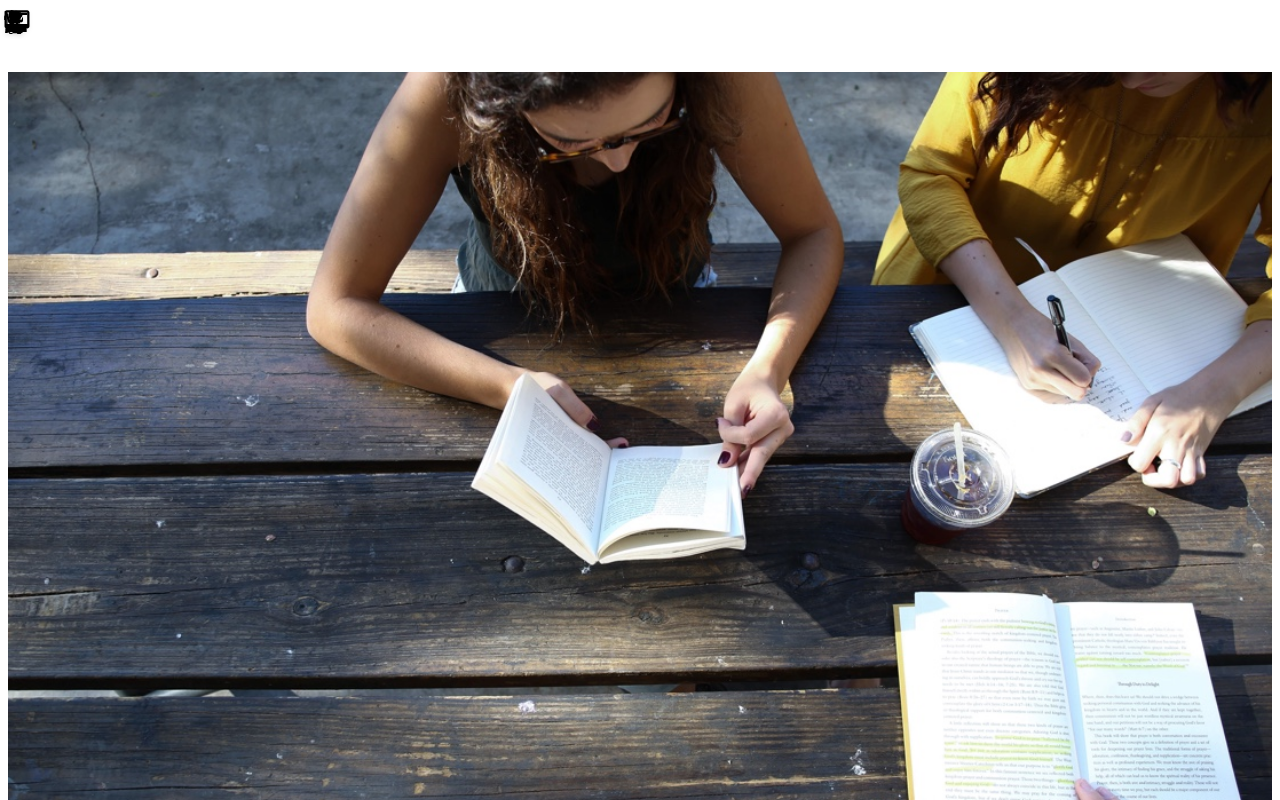
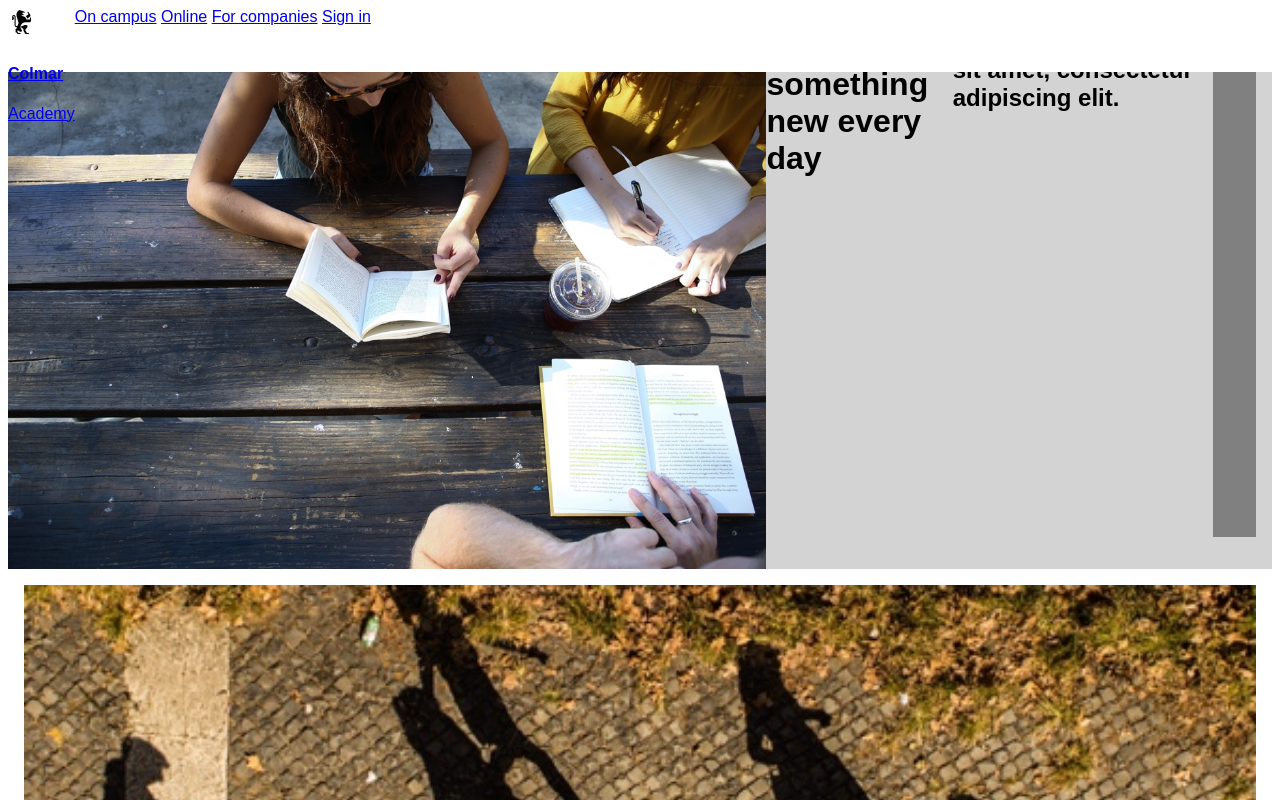
Before and after one commit to ce-real/capstone, a plain HTML site: page index.html in a window 1280 px wide. Shown: the top 800 px of the page. Drawn offline with Linux system fonts and the light colour scheme.

Commit message:
started desktop version

```diff
--- a/index.html
+++ b/index.html
@@ -9,6 +9,7 @@
   <body>
     <header>
       <nav>
+        <div id="mobile-nav">
           <a href="#home"><img src="./resources/images/ic-logo.svg"
               alt="Colmar Academy's lion logo." /></a>
           <a href="#campus"><img src="./resources/images/ic-on-campus.svg"
@@ -17,6 +18,20 @@
               alt="A computer icon." /></a>
           <a href="#login"><img src="./resources/images/ic-login.svg"
               alt="A person icon." /></a>
+        </div>
+        <div id="desktop-nav">
+          <div class="left">
+            <a href="#home"><img src="./resources/images/ic-logo.svg"
+              alt="Colmar Academy's lion logo." /><h4>Colmar</h4><p>Academy</p></a>
+          </div>
+          <div class="right">
+            <a href="#campus">On campus</a>
+            <a href="#classes">Online</a>
+            <a href="#companies">For companies</a>
+            <a href="#login">Sign in</a>
+          </div>
+        </div>
+      </nav>
     </header>
     <div class="learn">
       <img src="./resources/images/banner.jpg"
--- a/resources/css/style.css
+++ b/resources/css/style.css
@@ -6,40 +6,56 @@ html{
   font-family: Arial;
 }
 
+.article{
+  display: none;
+}
+
 nav{
   display: flex;
   height: 4rem;
   width: 100%;
-  position: fixed;
   background-color: white;
   z-index: 5;
+  flex-direction: row;
+}
+
+#mobile-nav .left{
+  align-items: flex-start;
+}
+
+#mobile-nav .right{
+  align-items: flex-end;
 }
 
 nav img{
   height: 2rem;
   width: auto;
-  position: fixed;
 }
 
 header{
   display: flex;
-  justify-content: space-around;
+  width: 100%;
+  position: fixed;
 }
 
 .learn{
   display: flex;
+  background-color: lightgray;
+}
+
+#learnbox{
+  display: flex;
   flex-direction: column;
-  background-color: lightgray;
   text-align: center;
 }
 
-.learn h1{
+#learnbox h1{
   margin-top: 2rem;
   margin-left: 1rem;
   margin-bottom: 2rem;
 }
 
-.learn h2{
+#learnbox h2{
   margin-bottom: 1.5rem;
 }
 
@@ -114,3 +130,31 @@ video{
 footer{
   margin: 1rem;
 }
+
+@media only screen and (min-width: 768px){
+  #mobile-nav{
+    display: none;
+  }
+  #desktop-nav{
+    display: flex;
+  }
+  .article{
+    display: flex;
+  }
+  .learn{
+    flex-direction: row;
+  }
+  .learn img{
+    width: 60%;
+    height: auto;
+  }
+  #learnbox{
+    display: block;
+  }
+  #desktop-nav .left{
+    align-items: flex-start;
+  }
+  #desktop-nav .right{
+    align-items: flex-end;
+  }
+}
```
Lines whose indentation alone changed are shown as unchanged.
